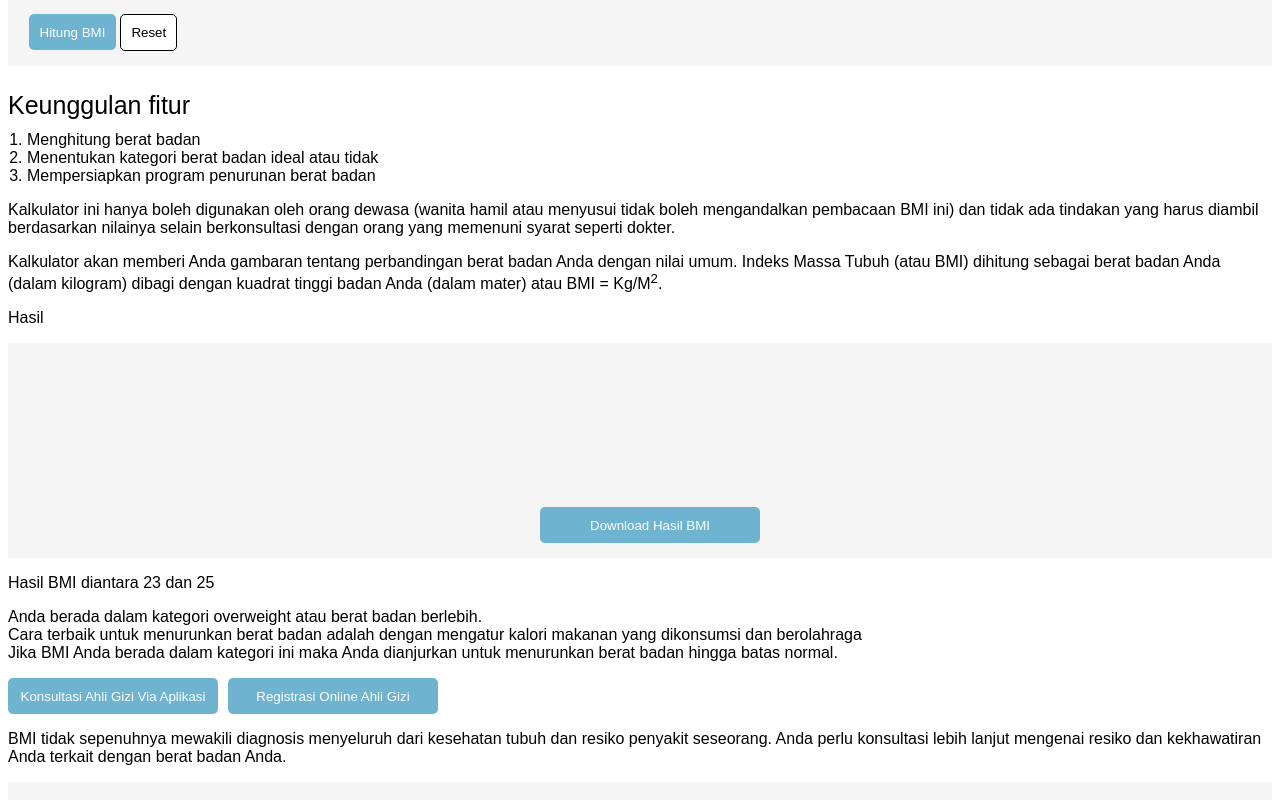
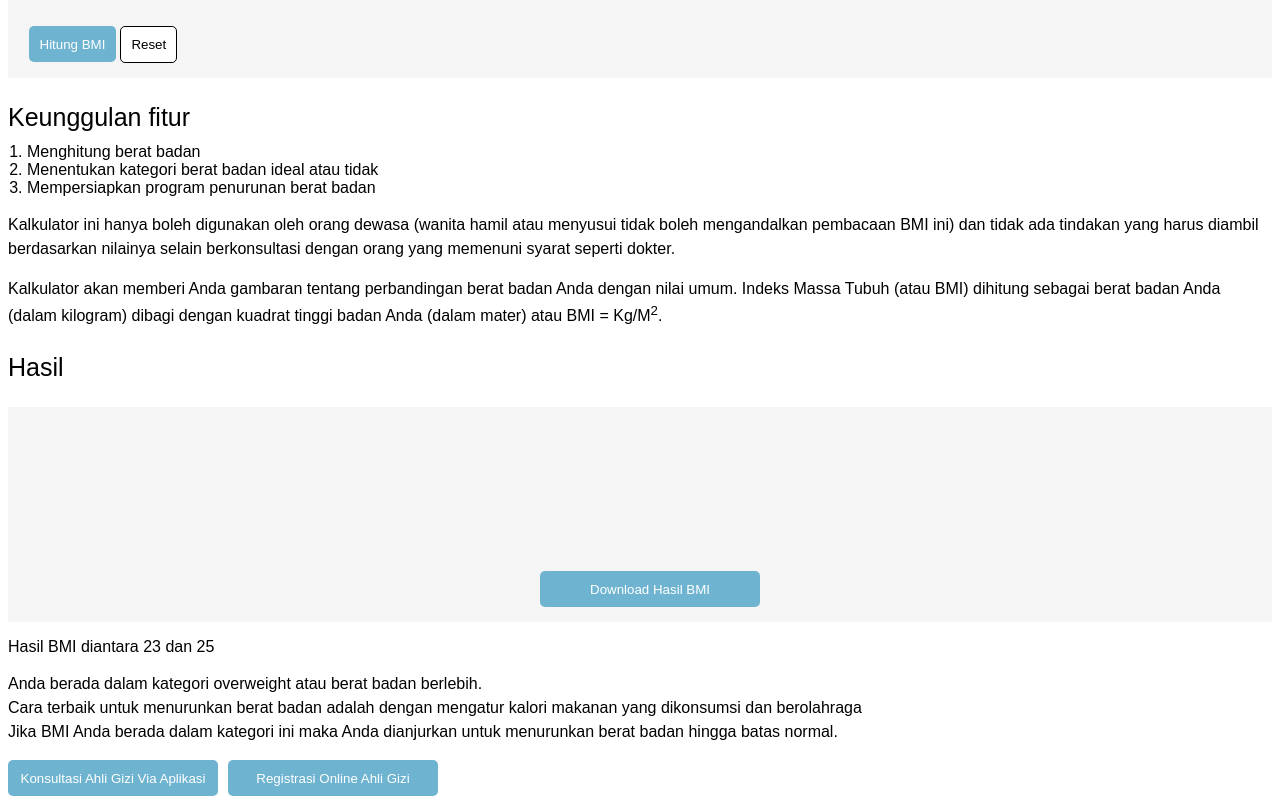
Before and after one commit to revou-fundamental-course/10-jul-23-jasminemmtz, a plain HTML site: page index.html in a window 1280 px wide. Shown: the part 520-1320 px from the top of the page. Drawn offline with Linux system fonts and the light colour scheme.

Commit message:
Update index.html

```diff
--- a/index.html
+++ b/index.html
@@ -13,7 +13,7 @@
     <header> <h1>Kalkulator BMI</h1> </header>
     <!-- content -->
     <main>
-        <p id="tulisan"> Berat badan ideal adalah impian semua orang. Tidak hanya
+        <p class="tulisan"> Berat badan ideal adalah impian semua orang. Tidak hanya
             memiliki bentuk tubuh yang menunjang penampilan, berat badan
             ideal juga menandakan kondisi tubuh yang sehat. <br>
             Bagaimana denganmu? </p>
@@ -50,23 +50,23 @@
         </div>
 
         <p class="keunggulan-fitur"> Keunggulan fitur </p>
-        <ol class="list" id="tulisan">
+        <ol class="list">
             <li>Menghitung berat badan</li>
             <li>Menentukan kategori berat badan ideal atau tidak</li>
             <li>Mempersiapkan program penurunan berat badan</li>
         </ol>
 
-        <p id="tulisan">Kalkulator ini hanya boleh digunakan oleh orang dewasa (wanita
+        <p class="tulisan">Kalkulator ini hanya boleh digunakan oleh orang dewasa (wanita
             hamil atau menyusui tidak boleh mengandalkan pembacaan BMI ini)
             dan tidak ada tindakan yang harus diambil berdasarkan nilainya
             selain berkonsultasi dengan orang yang memenuni syarat seperti dokter.</p>
 
-        <p id="tulisan">Kalkulator akan memberi Anda gambaran tentang perbandingan berat
+        <p class="tulisan">Kalkulator akan memberi Anda gambaran tentang perbandingan berat
             badan Anda dengan nilai umum. Indeks Massa Tubuh (atau BMI) dihitung
             sebagai berat badan Anda (dalam kilogram) dibagi dengan kuadrat tinggi
             badan Anda (dalam mater) atau BMI = Kg/M<sup>2</sup>.</p>
 
-        <p id="judulHasil"> Hasil </p>
+        <p class="judulHasil" id="judulHasil"> Hasil </p>
         <div class="container-hasil">
             <p id="bmi_condition" class="berat_badan_lebih"> </p>
             <p id="result" class="angka-hasil">  </p>
@@ -75,7 +75,7 @@
         </div>
 
         <p> Hasil BMI diantara 23 dan 25 </p>
-        <p id="tulisan"> Anda berada dalam kategori overweight atau berat badan berlebih. <br>
+        <p class="tulisan"> Anda berada dalam kategori overweight atau berat badan berlebih. <br>
             Cara terbaik untuk menurunkan berat badan adalah dengan mengatur kalori makanan
             yang dikonsumsi dan berolahraga <br>
             Jika BMI Anda berada dalam kategori ini maka Anda dianjurkan untuk
@@ -86,7 +86,7 @@
             <input class="registrasi" type="submit" value="Registrasi Online Ahli Gizi">
         </div>
 
-        <p id="tulisan"> BMI tidak sepenuhnya mewakili diagnosis menyeluruh dari kesehatan tubuh dan resiko
+        <p class="tulisan"> BMI tidak sepenuhnya mewakili diagnosis menyeluruh dari kesehatan tubuh dan resiko
             penyakit seseorang. Anda perlu konsultasi lebih lanjut mengenai resiko dan kekhawatiran
             Anda terkait dengan berat badan Anda.</p>
 
```
